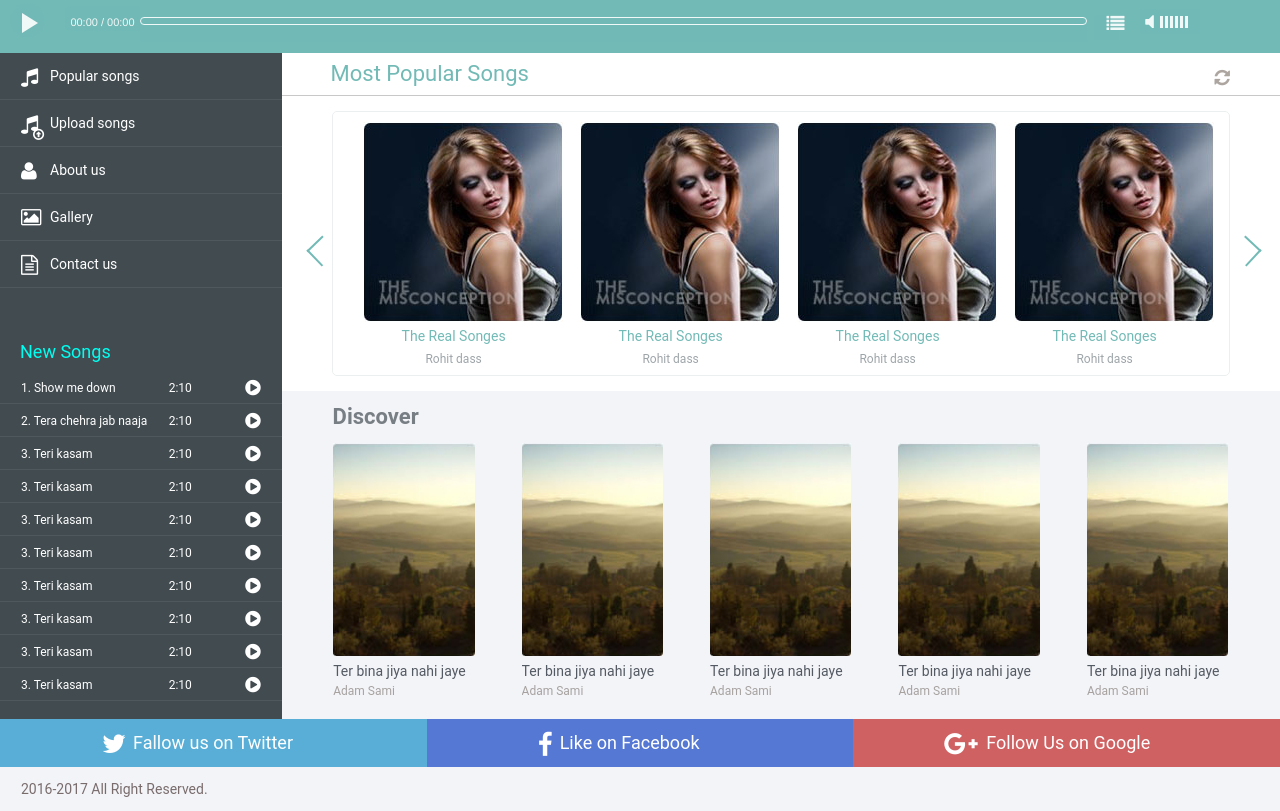
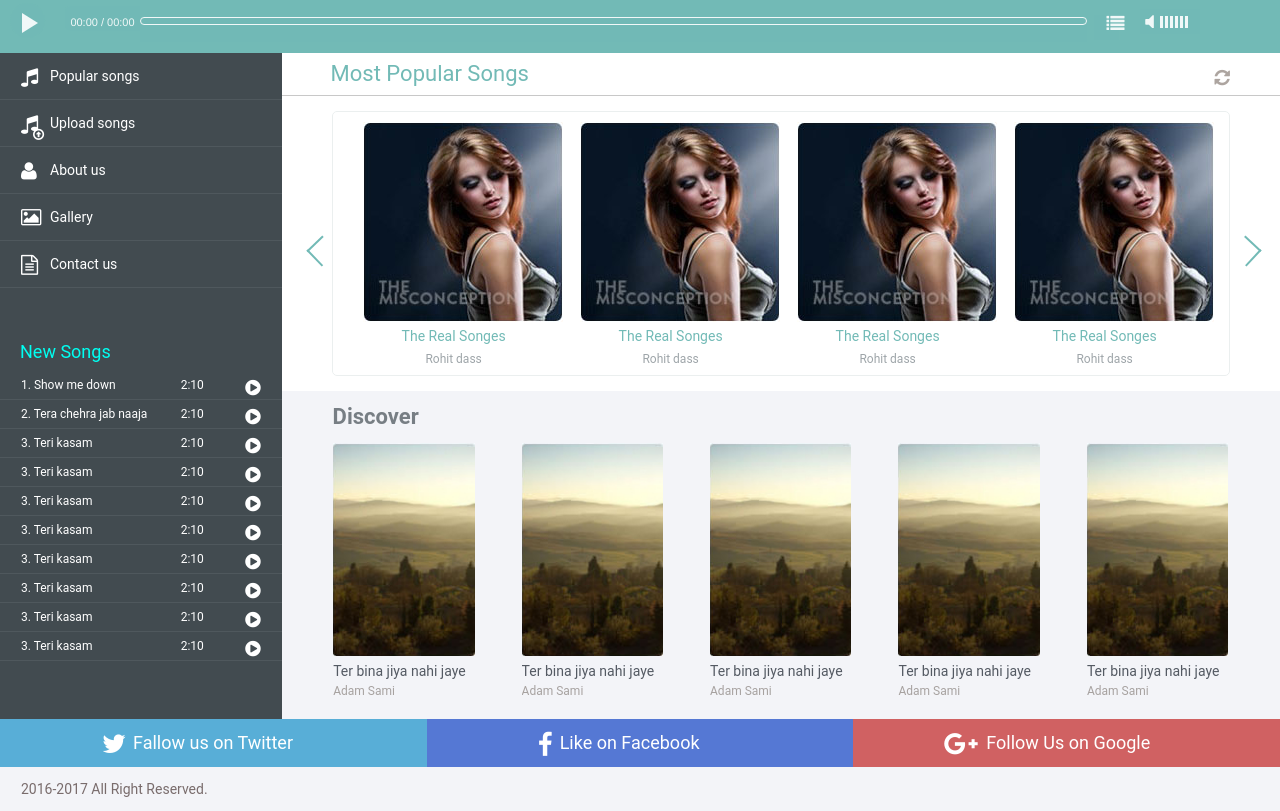
Before and after one commit to niakumar/music, a plain HTML site: page index.html in a window 1280 px wide. Shown: the part 489-1300 px from the top of the page. Drawn offline with Linux system fonts and the light colour scheme.

Commit message:
css and index commit

```diff
--- a/css/style.css
+++ b/css/style.css
@@ -39,11 +39,10 @@ header nav ul li a:hover{ color: #000;}
 .sidebar .new_songs_bar{padding-top:45px; }
 .sidebar .new_songs_bar h3 {color: #00fff1;font-size: 18px;padding: 10px 0 10px 20px;}
 .sidebar .new_songs_bar ul li{text-align:left; border-bottom: 1px #4f585d solid;}
-.sidebar .new_songs_bar ul li a{ display: block; padding: 8px 21px; }
+.sidebar .new_songs_bar ul li a{ display: block; padding: 8px 21px; overflow: hidden; }
 .sidebar .new_songs_bar ul li a:hover{ background: #45b39d; font-weight:bold;}
-.sidebar .new_songs_bar ul li span{font-size:12px;color:#fff; width:60%; display: inline-block;}
-.sidebar .new_songs_bar ul li b {width: 20%; font-size:12px;color:#fff; display: inline-block;}
-.sidebar .new_songs_bar ul li i{ width: 10%; float: right;}
+.sidebar .new_songs_bar ul li span{font-size:12px;color:#fff;}
+.sidebar .new_songs_bar ul li b { font-size:12px;color:#fff;}
 .sidebar .new_songs_bar ul li i:before{     content: "\f144"; font-size: 18px; color: #fff; right: 0;}
 
 .container .section{float:right;width: 78%;}
--- a/index.html
+++ b/index.html
@@ -75,80 +75,80 @@
          <div class="new_songs_bar">
             <h3>New Songs</h3>
             <ul>
-                <li>
+                <li class="grid-row">
                     <a href="javascript:void(0)">
-                        <span>1. Show me down</span>
-                        <b>2:10</b>
-                        <i></i>
+                       <span class="grid8 float_left">1. Show me down</span>
+                        <b class="grid2 float_left" >2:10</b>
+                        <i class="grid2 float_left" ></i>
                     </a>
                 </li>
-                <li>
+                <li class="grid-row">
                     <a href="javascript:void(0)">
-                        <span>2. Tera chehra jab naaja</span>
-                        <b>2:10</b>
-                        <i></i>
+                       <span class="grid8 float_left">2. Tera chehra jab naaja</span>
+                        <b class="grid2 float_left" >2:10</b>
+                        <i class="grid2 float_left" ></i>
                     </a>
                 </li>
-                <li>
+                <li class="grid-row">
                     <a href="javascript:void(0)">
-                        <span>3. Teri kasam</span>
-                        <b>2:10</b>
-                        <i></i>
+                       <span class="grid8 float_left">3. Teri kasam</span>
+                        <b class="grid2 float_left" >2:10</b>
+                        <i class="grid2 float_left" ></i>
                     </a>
                 </li>
-                <li>
+                <li class="grid-row">
                     <a href="javascript:void(0)">
-                        <span>3. Teri kasam</span>
-                        <b>2:10</b>
-                        <i></i>
+                       <span class="grid8 float_left">3. Teri kasam</span>
+                        <b class="grid2 float_left" >2:10</b>
+                        <i class="grid2 float_left" ></i>
                     </a>
                 </li>
 
-                <li>
+                <li class="grid-row">
                     <a href="javascript:void(0)">
-                        <span>3. Teri kasam</span>
-                        <b>2:10</b>
-                        <i></i>
+                       <span class="grid8 float_left">3. Teri kasam</span>
+                        <b class="grid2 float_left" >2:10</b>
+                        <i class="grid2 float_left" ></i>
                     </a>
                 </li>
 
-                <li>
+                <li class="grid-row">
                     <a href="javascript:void(0)">
-                        <span>3. Teri kasam</span>
-                        <b>2:10</b>
-                        <i></i>
+                        <span class="grid8 float_left">3. Teri kasam</span>
+                        <b class="grid2 float_left" >2:10</b>
+                        <i class="grid2 float_left" ></i>
                     </a>
                 </li>
 
-                <li>
+                <li class="grid-row">
                     <a href="javascript:void(0)">
-                        <span>3. Teri kasam</span>
-                        <b>2:10</b>
-                        <i></i>
+                        <span class="grid8 float_left">3. Teri kasam</span>
+                        <b class="grid2 float_left" >2:10</b>
+                        <i class="grid2 float_left" ></i>
                     </a>
                 </li>
 
-                <li>
+                <li class="grid-row">
                     <a href="javascript:void(0)">
-                        <span>3. Teri kasam</span>
-                        <b>2:10</b>
-                        <i></i>
+                        <span class="grid8 float_left">3. Teri kasam</span>
+                        <b class="grid2 float_left" >2:10</b>
+                        <i class="grid2 float_left" ></i>
                     </a>
                 </li>
 
-                <li>
+                <li class="grid-row">
                     <a href="javascript:void(0)">
-                        <span>3. Teri kasam</span>
-                        <b>2:10</b>
-                        <i></i>
+                        <span class="grid8 float_left">3. Teri kasam</span>
+                        <b class="grid2 float_left" >2:10</b>
+                        <i class="grid2 float_left" ></i>
                     </a>
                 </li>
 
-                <li>
+                <li class="grid-row">
                     <a href="javascript:void(0)">
-                        <span>3. Teri kasam</span>
-                        <b>2:10</b>
-                        <i></i>
+                        <span class="grid8 float_left">3. Teri kasam</span>
+                        <b class="grid2 float_left" >2:10</b>
+                        <i class="grid2 float_left" ></i>
                     </a>
                 </li>
 
```
